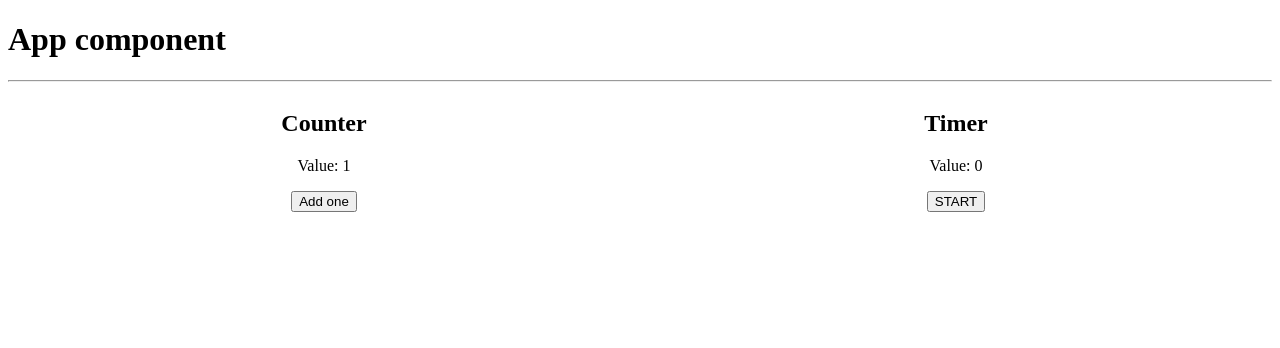
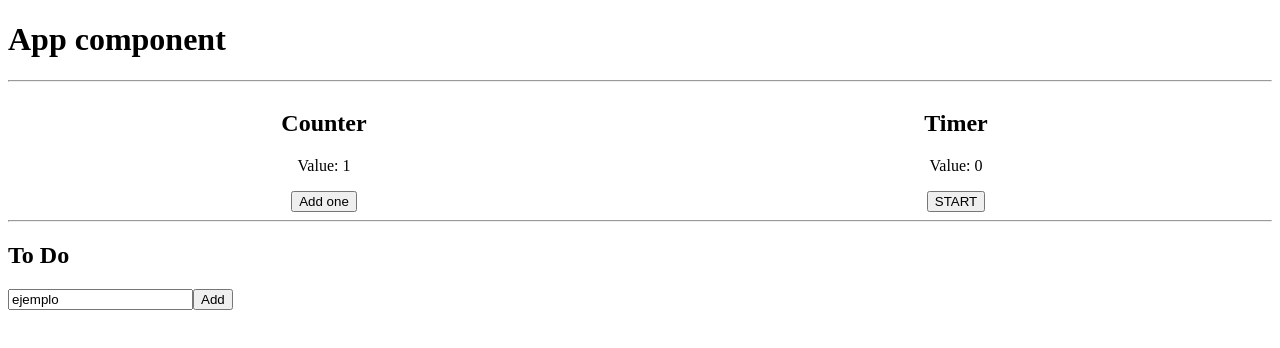
Before and after one commit to Dahc36/react-tutorial, a React (Create React App) app: page / in a window 1280 px wide. Shown: the top 348 px of the page. Built offline with nearby package versions, Linux system fonts and the light colour scheme.

Commit message:
ADD: Todo form

```diff
--- a/src/App.js
+++ b/src/App.js
@@ -2,6 +2,7 @@ import React, { Fragment } from 'react';
 
 import Counter from 'components/Counter/containers/Counter';
 import Timer from 'components/Counter/containers/Timer';
+import ToDo from 'components/ToDo';
 
 const App = function() {
   return (
@@ -10,6 +11,8 @@ const App = function() {
       <hr />
       <Counter />
       <Timer />
+      <hr />
+      <ToDo />
     </Fragment>
   );
 };
--- a/src/components/Counter/index.js
+++ b/src/components/Counter/index.js
@@ -1,7 +1,7 @@
 import React from 'react';
 
-import Buttons from './Buttons';
-import Values from './Values';
+import CounterButtons from './Buttons';
+import CounterValues from './Values';
 
 const Counter = function(props) {
   return (
@@ -13,8 +13,8 @@ const Counter = function(props) {
       }}
     >
       <h2>{props.label}</h2>
-      <Values value={props.value} />
-      <Buttons label={props.clickLabel} onClick={props.onClick} />
+      <CounterValues value={props.value} />
+      <CounterButtons label={props.clickLabel} onClick={props.onClick} />
     </div>
   );
 };
--- /dev/null
+++ b/src/components/ToDo/index.js
@@ -0,0 +1,36 @@
+import React, { Component } from 'react';
+
+class ToDo extends Component {
+  state = {
+    inputValue: 'ejemplo',
+    formValue: '',
+  }
+
+  handleInputChange = event => {
+    const { target } = event;
+    this.setState(_ => ({ inputValue: target.value }));
+  }
+
+  handleSubmit = event => {
+    event.preventDefault();
+    this.setState(_ => ({ formValue: this.state.inputValue }));
+  }
+
+  render () {
+    return (
+      <div>
+        <h2>To Do</h2>
+        <form onSubmit={this.handleSubmit}>
+          <input
+            type="text"
+            value={this.state.inputValue}
+            onChange={this.handleInputChange} />
+          <button>Add</button>
+        </form>
+        <p>{this.state.formValue}</p>
+      </div>
+    );
+  }
+};
+
+export default ToDo;
```
Also changed, not shown: 1 other file (tests, documents, lock files or other folders).
